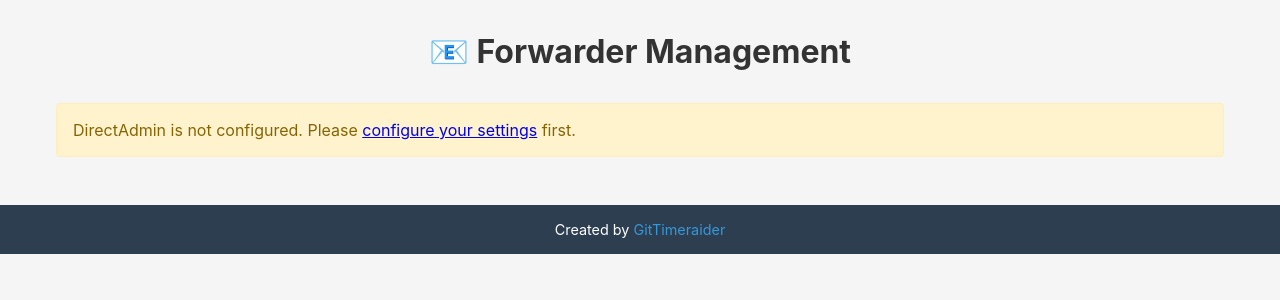
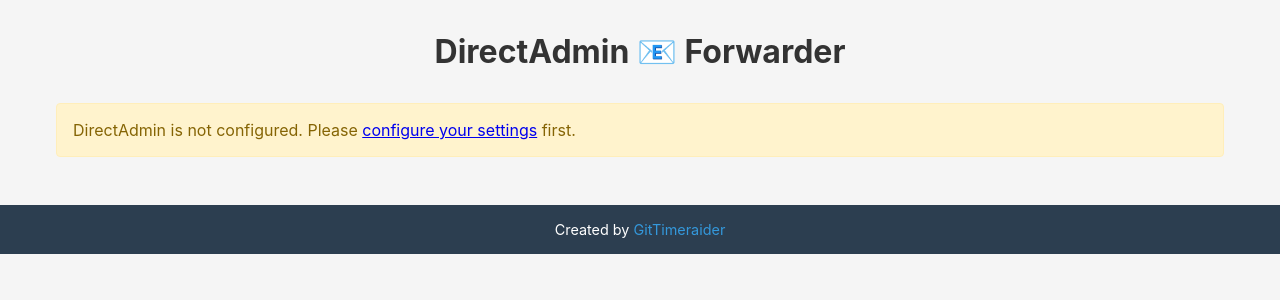
Before and after one commit to GitTimeraider/Directadmin-Emailforwarder-docker, a Flask app: template app/templates/dashboard.html in a window 1280 px wide. Shown: the part 52-352 px from the top of the page. Run offline with Flask 3, Linux system fonts and the light colour scheme; the template is opened without the code that fills it, so the values that code supplies are empty.

Commit message:
Update dashboard.html

```diff
--- a/app/templates/dashboard.html
+++ b/app/templates/dashboard.html
@@ -2,7 +2,7 @@
 
 {% block content %}
 <div class="container dashboard-container">
-    <h1>📧 Forwarder Management</h1>
+    <h1>DirectAdmin 📧 Forwarder</h1>
 
     <div id="messageContainer"></div>
 
```
